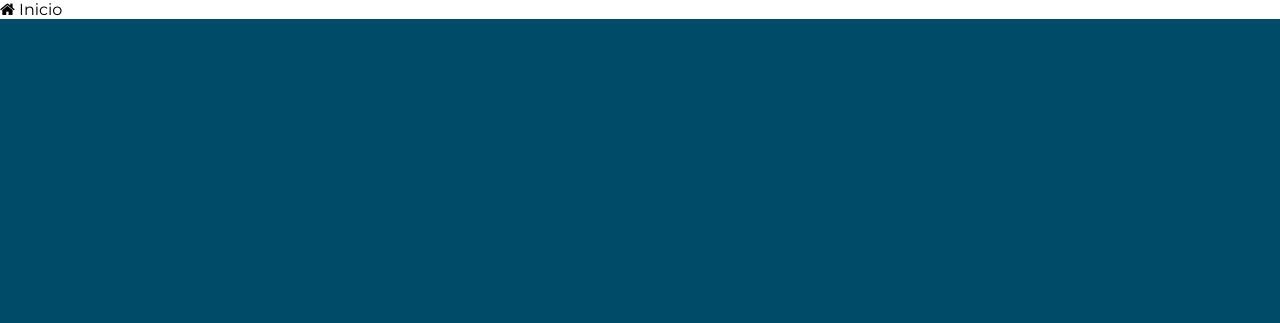
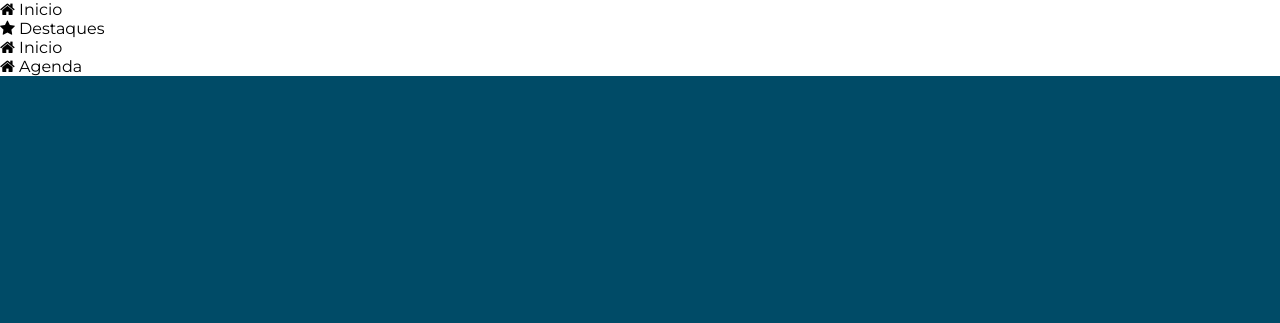
Before and after one commit to ACristOliv/frontend-facens-2016, a plain HTML site: page index.html in a window 1280 px wide. Shown: the top 323 px of the page. Drawn offline with Linux system fonts and the light colour scheme.

Commit message:
Ïnclui barra de navegacao

```diff
--- a/index.html
+++ b/index.html
@@ -16,6 +16,30 @@
                   <a href="#">
                       <span class="fa fa-home"></span>
                       <span>Inicio</span>
+                  </a>
+              </li>
+          </ul>
+          <ul>
+              <li>
+                  <a href="#">
+                      <span class="fa fa-star"></span>
+                      <span>Destaques</span>
+                  </a>
+              </li>
+          </ul>
+          <ul>
+              <li>
+                  <a href="#">
+                      <span class="fa fa-home"></span>
+                      <span>Inicio</span>
+                  </a>
+              </li>
+          </ul>
+          <ul>
+              <li>
+                  <a href="#">
+                      <span class="fa fa-home"></span>
+                      <span>Agenda</span>
                   </a>
               </li>
           </ul>
```
